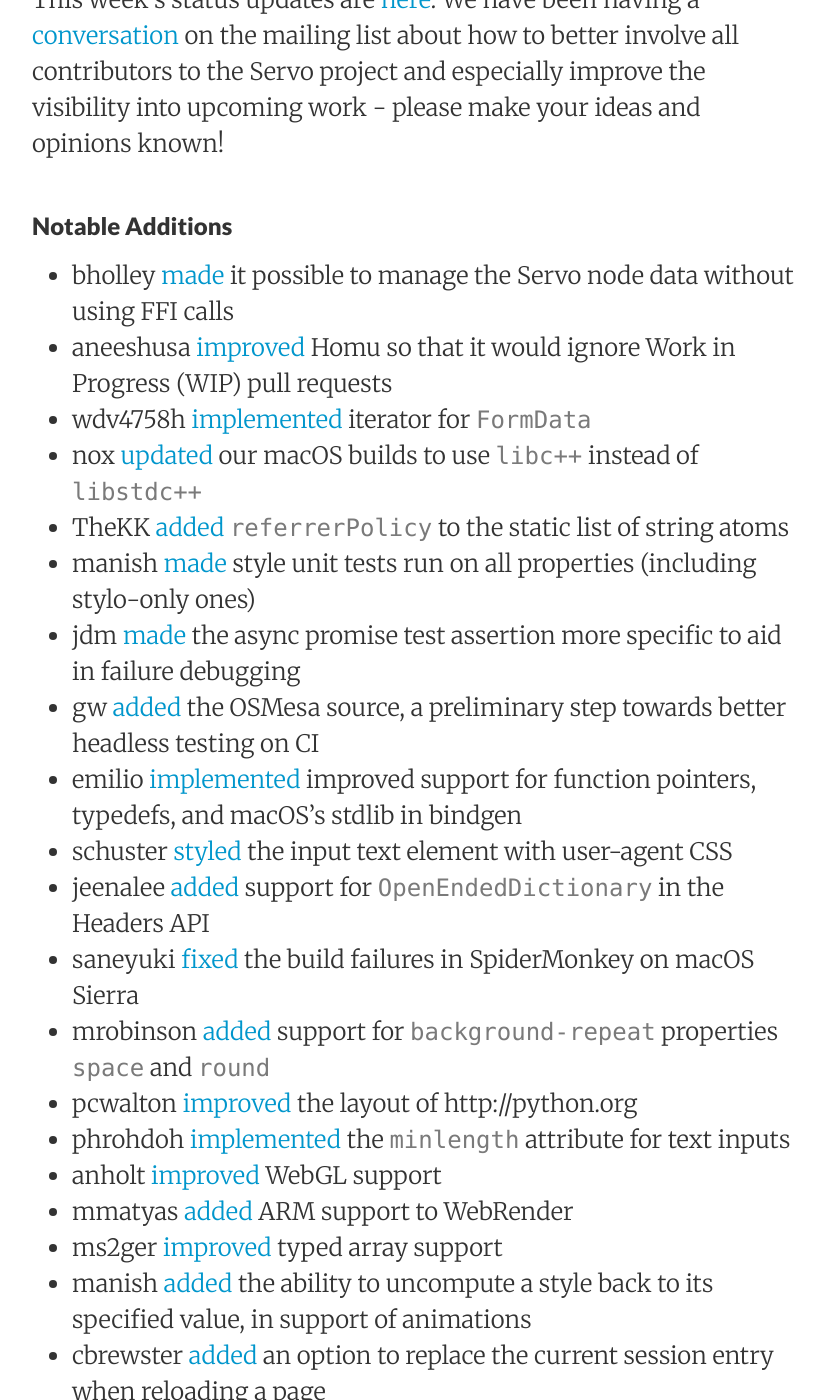
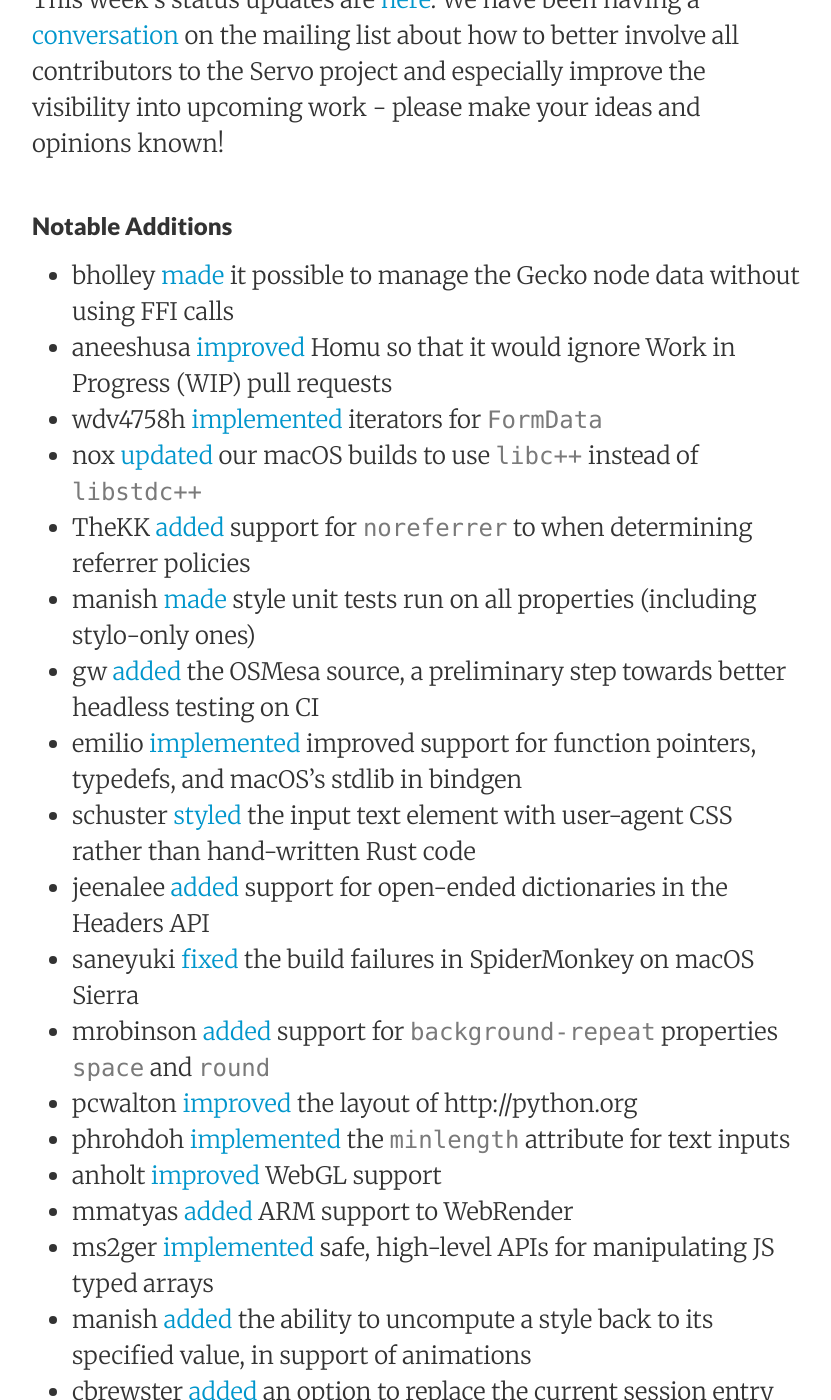
Before and after one commit to servo/blog.servo.org, a Jekyll site: the page built from _posts/2016-09-26-twis-79.md, in a window 1280 px wide and 1400 px high, scrolled down 1043 px. Shown: the whole window, without its empty margins (224-1055 px from the left). Built offline with Jekyll 4.4.1, drawn with Linux system fonts in a browser that asks for light colours; some of the changed text lies outside the part shown.

Commit message:
More notable things.

```diff
--- a/_posts/2016-09-26-twis-79.md
+++ b/_posts/2016-09-26-twis-79.md
@@ -22,27 +22,28 @@
 
 ### Notable Additions
 
- - bholley [made](https://github.com/servo/servo/pull/13404) it possible to manage the Servo node data without using FFI calls
+ - bholley [made](https://github.com/servo/servo/pull/13404) it possible to manage the Gecko node data without using FFI calls
  - aneeshusa [improved](https://github.com/servo/homu/pull/62) Homu so that it would ignore Work in Progress (WIP) pull requests
- - wdv4758h [implemented](https://github.com/servo/servo/pull/13396) iterator for `FormData`
+ - wdv4758h [implemented](https://github.com/servo/servo/pull/13396) iterators for `FormData`
  - nox [updated](https://github.com/servo/servo/pull/13393) our macOS builds to use `libc++` instead of `libstdc++`
- - TheKK [added](https://github.com/servo/string-cache/pull/173) `referrerPolicy` to the static list of string atoms
+ - TheKK [added](https://github.com/servo/servo/pull/12493) support for `noreferrer` to when determining referrer policies
  - manish [made](https://github.com/servo/servo/pull/13386) style unit tests run on all properties (including stylo-only ones)
- - jdm [made](https://github.com/servo/servo/pull/13385) the async promise test assertion more specific to aid in failure debugging
  - gw [added](https://github.com/servo/osmesa-src/pull/1) the OSMesa source, a preliminary step towards better headless testing on CI
  - emilio [implemented](https://github.com/servo/rust-bindgen/pull/58) improved support for function pointers, typedefs, and macOS's stdlib in bindgen
- - schuster [styled](https://github.com/servo/servo/pull/13354) the input text element with user-agent CSS
- - jeenalee [added](https://github.com/servo/servo/pull/13356) support for `OpenEndedDictionary` in the Headers API
+ - schuster [styled](https://github.com/servo/servo/pull/13354) the input text element with user-agent CSS rather than hand-written Rust code
+ - jeenalee [added](https://github.com/servo/servo/pull/13356) support for open-ended dictionaries in the Headers API
  - saneyuki [fixed](https://github.com/servo/mozjs/pull/103) the build failures in SpiderMonkey on macOS Sierra
  - mrobinson [added](https://github.com/servo/servo/pull/13331) support for `background-repeat` properties `space` and `round`
  - pcwalton [improved](https://github.com/servo/servo/pull/13329) the layout of http://python.org
  - phrohdoh [implemented](https://github.com/servo/servo/pull/13315) the `minlength` attribute for text inputs
  - anholt [improved](https://github.com/servo/servo/pull/13309) WebGL support
  - mmatyas [added](https://github.com/servo/webrender/pull/408) ARM support to WebRender
- - ms2ger [improved](https://github.com/servo/rust-mozjs/pull/304) typed array support
+ - ms2ger [implemented](https://github.com/servo/rust-mozjs/pull/304) safe, high-level APIs for manipulating JS typed arrays
  - manish [added](https://github.com/servo/servo/pull/13228) the ability to uncompute a style back to its specified value, in support of animations
  - cbrewster [added](https://github.com/servo/servo/pull/13167) an option to replace the current session entry when reloading a page
- - kichjang [changed](https://github.com/servo/servo/pull/12472) the loading of external scripts to use the same infrastructure as fetch
+ - kichjang [changed](https://github.com/servo/servo/pull/12472) the loading of external scripts to use the [Fetch](https://fetch.spec.whatwg.org/) network stack
+ - splav [implemented](https://github.com/servo/servo/pull/13380) the HTMLOptionsCollection API
+ - cynicaldevil [fixed](https://github.com/servo/servo/pull/13311) a panic involving `<link>` elements and the `rel` attribute
 
 ### New Contributors
 
```
Also changed, not shown: other parts of _posts/2016-09-26-twis-79.md (+1 -1 lines).
